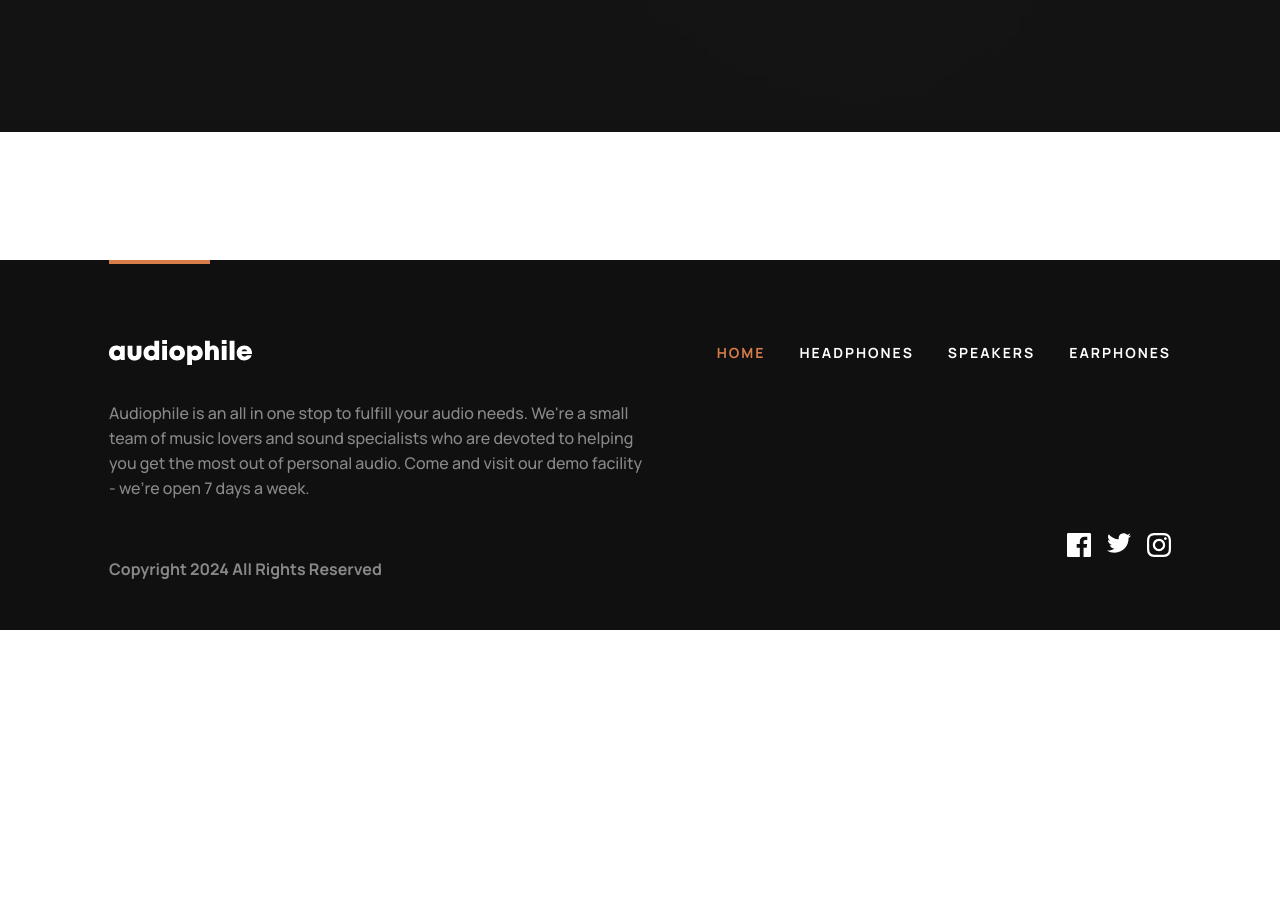
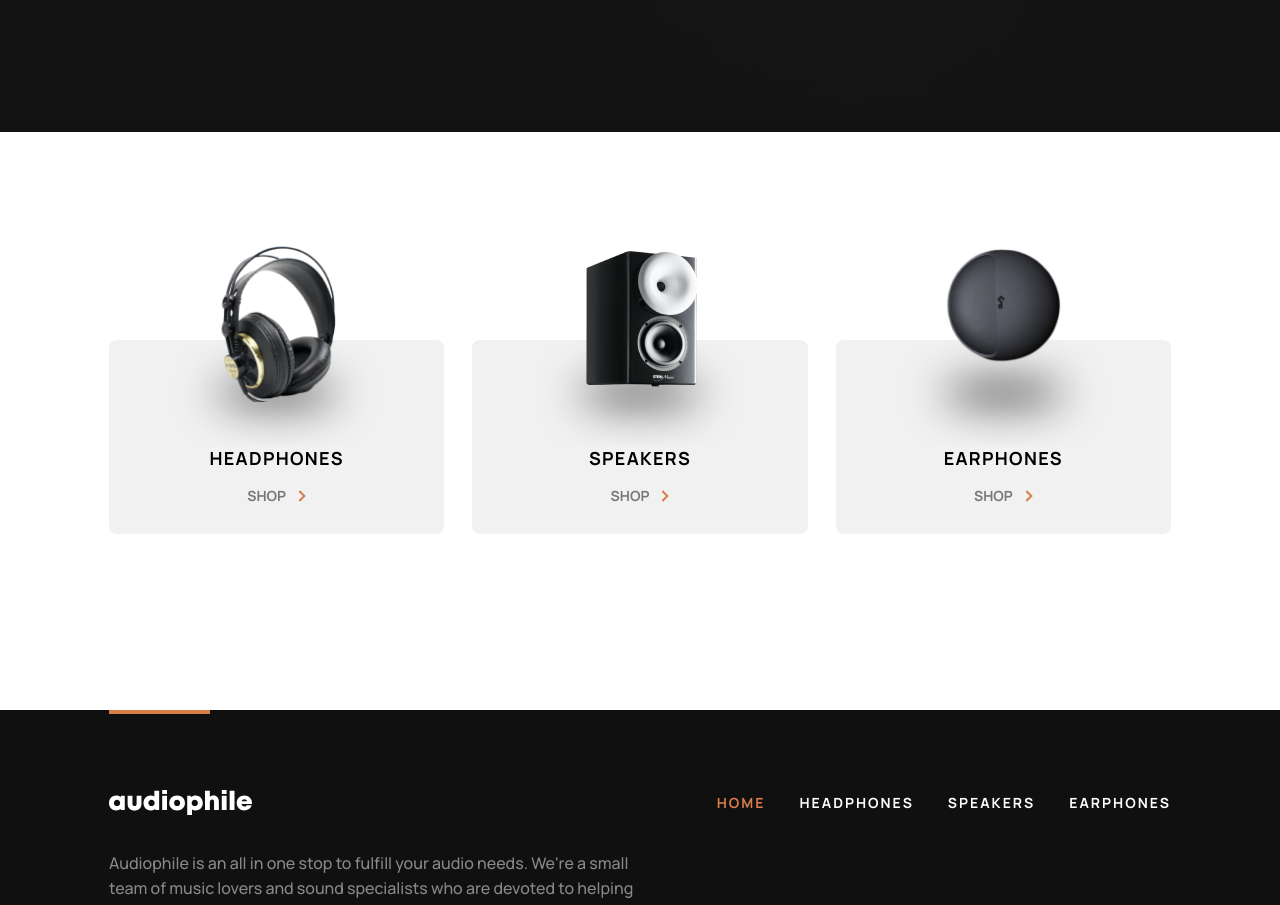
Before and after one commit to JoeyQuandt/audiophile, a Next.js app: page / in a window 1280 px wide. Shown: the part 540-1445 px from the top of the page. Before the commit the page ends 1170 px from the top, so only its background shows below. Built offline with nearby package versions, Linux system fonts and the light colour scheme.

Commit message:
feat(product cards)

```diff
--- a/src/app/page.tsx
+++ b/src/app/page.tsx
@@ -1,9 +1,13 @@
 import Hero from "@/components/Hero";
+import ProductCards from "@/components/ProductCards/ProductCards";
+import { Button } from "@/components/ui/button";
+import Link from "next/link";
 
 export default function Home() {
   return (
     <>
       <Hero />
+      <ProductCards />
     </>
   );
 }
--- /dev/null
+++ b/src/components/ProductCards/ProductCard.tsx
@@ -0,0 +1,29 @@
+import { Button } from "../ui/button";
+import { Shadow } from "../icons";
+import Image from "next/image";
+import Link from "next/link";
+
+export type ProductCardProps = {
+  image: string;
+  title: string;
+  href: string;
+};
+
+export default function ProductCard({ image, title, href }: ProductCardProps) {
+  return (
+    <div className="flex flex-col items-center justify-center bg-theme-lightGray w-full rounded-[8px] pb-7 relative">
+      <Image
+        src={image}
+        alt="Product Image"
+        width={122}
+        height={160}
+        className="absolute max-md:top-[-40px] top-[-95px] max-md:max-w-[79px] h-auto"
+      />
+      <Shadow />
+      <h6 className="mb-4">{title}</h6>
+      <Button variant="link" asChild>
+        <Link href={href}>Shop</Link>
+      </Button>
+    </div>
+  );
+}
--- /dev/null
+++ b/src/components/ProductCards/ProductCards.tsx
@@ -0,0 +1,38 @@
+import ProductCard from "./ProductCard";
+
+export default function ProductCards() {
+  const products = [
+    {
+      title: "Headphones",
+      image: "/images/headphones.png",
+      href: "/headphones",
+      id: 1,
+    },
+    {
+      title: "Speakers",
+      image: "/images/speakers.png",
+      href: "/speakers",
+      id: 2,
+    },
+    {
+      title: "Earphones",
+      image: "/images/earphones.png",
+      href: "/earphones",
+      id: 3,
+    },
+  ];
+  return (
+    <section className="layout flex justify-between pt-24 pb-32 md:pt-36 md:pb-24 lg:pt-52 lg:pb-44 gap-7 max-md:gap-16 max-md:flex-col">
+      {products.map((item) => {
+        return (
+          <ProductCard
+            key={item.id}
+            image={item.image}
+            title={item.title}
+            href={item.href}
+          />
+        );
+      })}
+    </section>
+  );
+}
--- a/src/components/icons/index.ts
+++ b/src/components/icons/index.ts
@@ -5,3 +5,5 @@ export { default as Twitter } from "./twitter.svg";
 export { default as Instagram } from "./instagram.svg";
 export { default as Hamburger } from "./hamburger.svg";
 export { default as BackgroundBanner } from "./svg_banner.svg";
+export { default as ChevronRight } from "./chevron_right.svg";
+export { default as Shadow } from "./shadow.svg";
--- a/src/components/ui/button.tsx
+++ b/src/components/ui/button.tsx
@@ -1,7 +1,7 @@
 import * as React from "react";
 import { Slot } from "@radix-ui/react-slot";
 import { cva, type VariantProps } from "class-variance-authority";
-
+import { ChevronRight } from "../icons";
 import { cn } from "@/lib/utils";
 
 const buttonVariants = cva(
@@ -10,26 +10,14 @@ const buttonVariants = cva(
     variants: {
       variant: {
         default:
-          "bg-theme-orange text-primary-foreground hover:bg-theme-lightOrange",
-        destructive:
-          "bg-destructive text-destructive-foreground hover:bg-destructive/90",
+          "bg-theme-orange text-primary-foreground hover:bg-theme-lightOrange px-8 py-4 uppercase",
         outline:
-          "border border-input bg-background hover:bg-accent hover:text-accent-foreground",
-        secondary:
-          "bg-secondary text-secondary-foreground hover:bg-secondary/80",
-        ghost: "hover:bg-accent hover:text-accent-foreground",
-        link: "text-primary underline-offset-4 hover:underline",
-      },
-      size: {
-        default: "px-8 py-4 uppercase",
-        sm: "h-9 rounded-md px-3",
-        lg: "h-11 rounded-md px-8",
-        icon: "h-10 w-10",
+          "px-8 py-4 uppercase border border-black hover:text-theme-white hover:bg-black",
+        link: "bg-transparent uppercase font-bold opacity-50 text-sm hover:text-theme-orange hover:opacity-100",
       },
     },
     defaultVariants: {
       variant: "default",
-      size: "default",
     },
   }
 );
@@ -41,14 +29,27 @@ export interface ButtonProps
 }
 
 const Button = React.forwardRef<HTMLButtonElement, ButtonProps>(
-  ({ className, variant, size, asChild = false, ...props }, ref) => {
+  ({ className, variant, asChild = false, ...props }, ref) => {
     const Comp = asChild ? Slot : "button";
     return (
-      <Comp
-        className={cn(buttonVariants({ variant, size, className }))}
-        ref={ref}
-        {...props}
-      />
+      <>
+        {variant === "link" ? (
+          <div className="flex items-center gap-3">
+            <Comp
+              className={cn(buttonVariants({ variant, className }))}
+              ref={ref}
+              {...props}
+            />
+            <ChevronRight />
+          </div>
+        ) : (
+          <Comp
+            className={cn(buttonVariants({ variant, className }))}
+            ref={ref}
+            {...props}
+          />
+        )}
+      </>
     );
   }
 );
```
Also changed, not shown: src/components/icons/chevron_right.svg (added), src/components/icons/shadow.svg (added).
